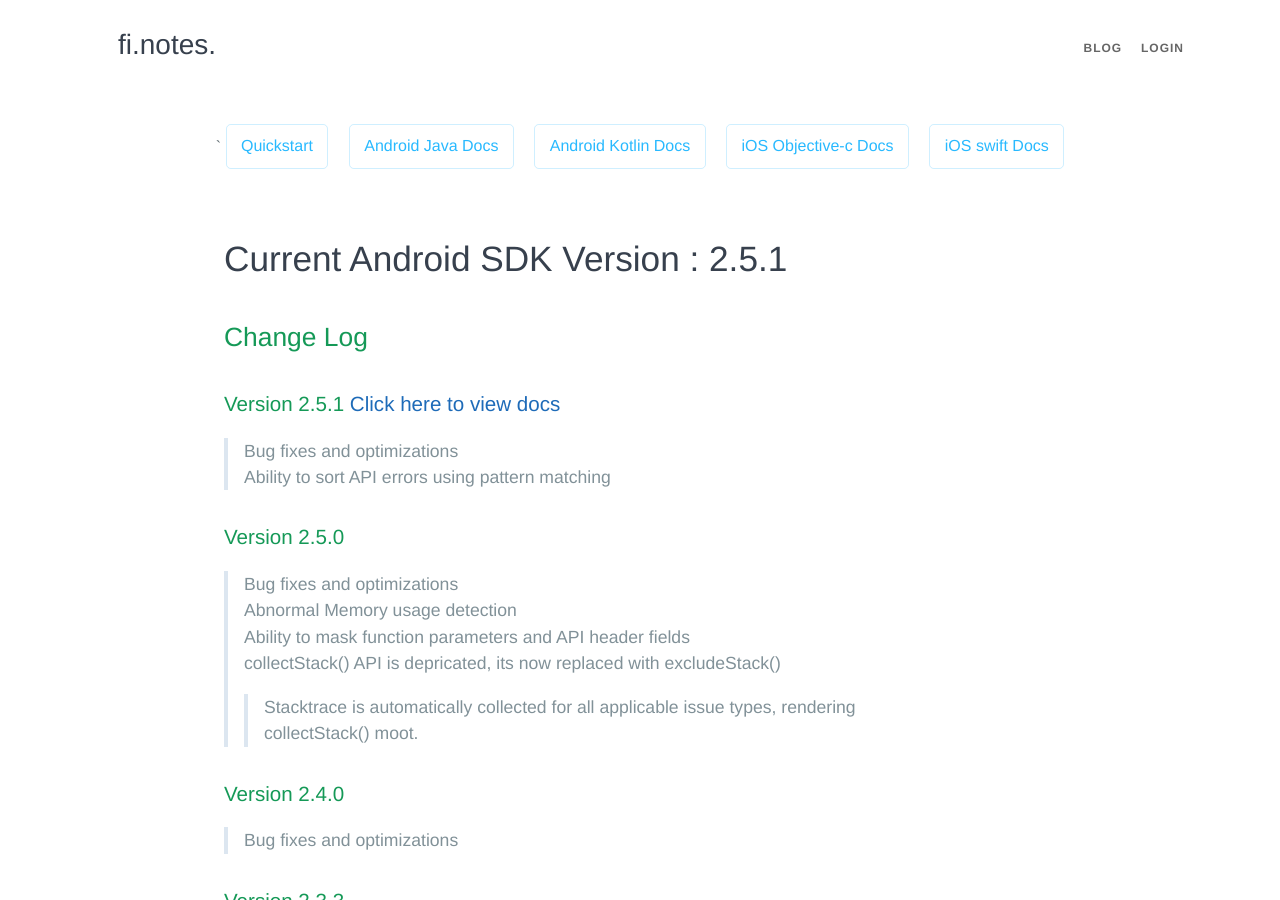
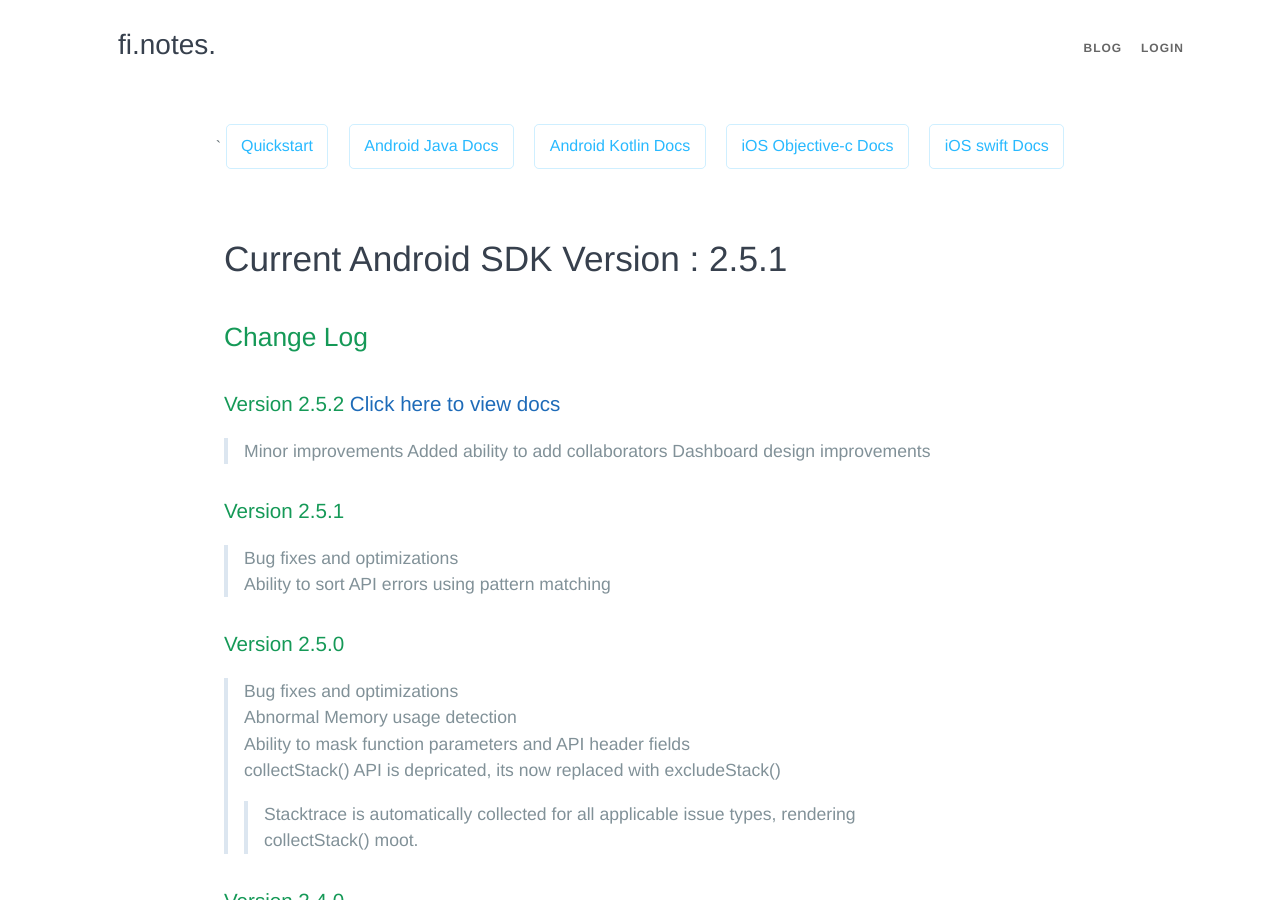
Before and after one commit to finotes/finotes.github.io, a Jekyll site: the page built from _posts/2018-01-22-android-change-log.md, in a window 1280 px wide and 900 px high. Built offline with Jekyll 4.4.1, drawn with Linux system fonts in a browser that asks for light colours; some web fonts are replaced; our own code applies the rules of GitHub Pages for plain Markdown files.

Commit message:
Update 2018-01-22-android-change-log.md

```diff
--- a/_posts/2018-01-22-android-change-log.md
+++ b/_posts/2018-01-22-android-change-log.md
@@ -4,7 +4,12 @@
 
 ## Change Log
 
-### Version 2.5.1 [Click here to view docs](https://finotes.github.io/2018/02/02/java-docs)
+### Version 2.5.2 [Click here to view docs](https://finotes.github.io/2018/02/02/java-docs)
+> Minor improvements
+> Added ability to add collaborators
+> Dashboard design improvements
+
+### Version 2.5.1
 > Bug fixes and optimizations
 > Ability to sort API errors using pattern matching
 
```
